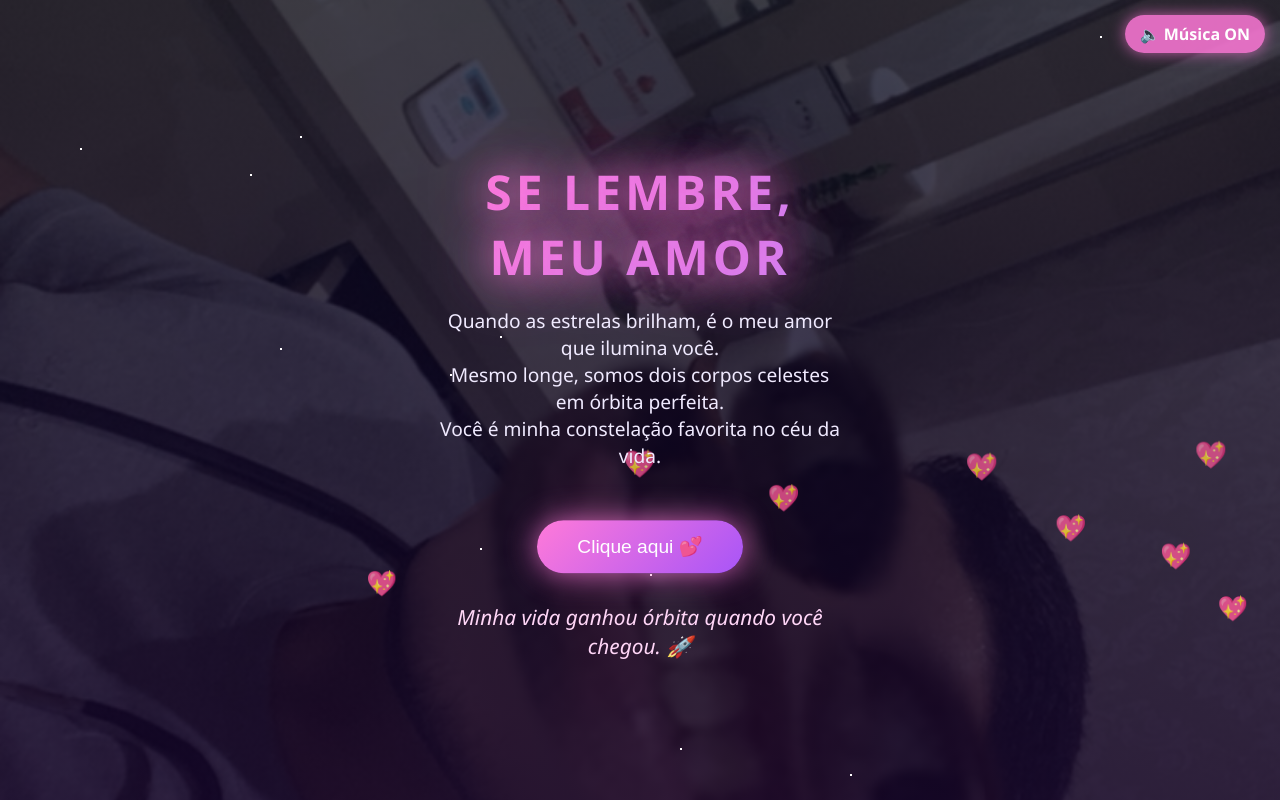
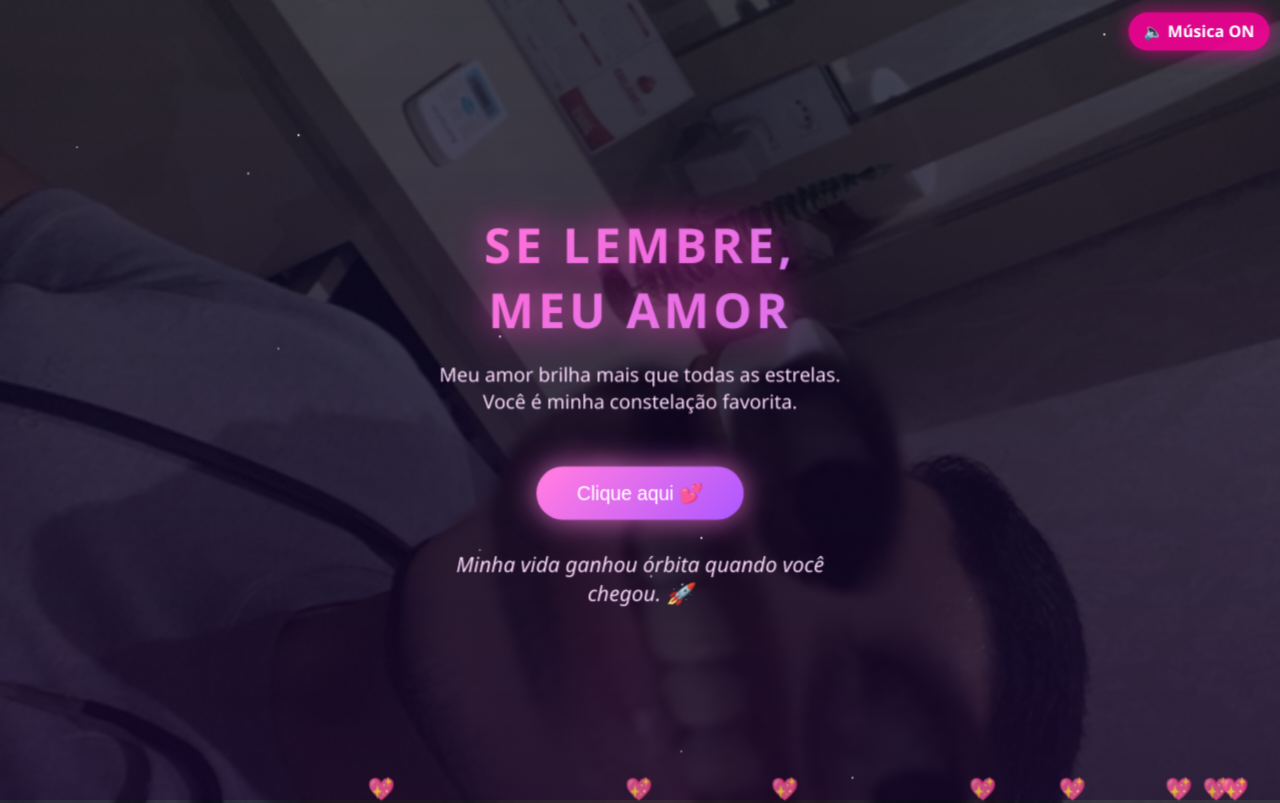
Before and after one commit to snowk30309-lab/Se-lembre-, a plain HTML site: page index.html in a window 1280 px wide. Both pictures are taken after a click on the button "Clique aqui 💕". Drawn offline with Linux system fonts and the light colour scheme.

Commit message:
Update index.html

```diff
--- a/index.html
+++ b/index.html
@@ -19,12 +19,13 @@
         rgba(20, 5, 40, 0.85)
       ),
       url("minha-foto.jpg.JPG") center/cover no-repeat;
-    animation: bgZoom 60s ease-in-out infinite alternate;
+    animation: bgPulse 10s ease-in-out infinite alternate;
   }
 
-  @keyframes bgZoom {
-    0% { background-size: cover; }
-    100% { background-size: 110% auto; }
+  @keyframes bgPulse {
+    0% { transform: scale(1); filter: brightness(1); }
+    50% { transform: scale(1.02); filter: brightness(1.1); }
+    100% { transform: scale(1); filter: brightness(1); }
   }
 
   /* ESTRELAS */
@@ -38,6 +39,7 @@
       500px 600px white, 700px 800px white, 900px 100px white,
       1100px 300px white, 1300px 500px white, 1500px 700px white;
     animation: animStars 60s linear infinite;
+    opacity: 0.8;
   }
 
   .stars2 {
@@ -45,6 +47,7 @@
       50px 150px white, 250px 350px white, 450px 550px white,
       650px 750px white, 850px 950px white, 1050px 1150px white;
     animation-duration: 90s;
+    opacity: 0.6;
   }
 
   .stars3 {
@@ -52,6 +55,7 @@
       80px 280px white, 280px 480px white, 480px 680px white,
       680px 880px white, 880px 1080px white;
     animation-duration: 120s;
+    opacity: 0.4;
   }
 
   @keyframes animStars {
@@ -67,6 +71,12 @@
     padding: 20px;
     max-width: 400px;
     margin: 0 auto;
+    animation: fadeIn 3s ease-in-out forwards;
+  }
+
+  @keyframes fadeIn {
+    0% { opacity: 0; transform: translateY(-50px); }
+    100% { opacity: 1; transform: translateY(-50%); }
   }
 
   .title {
@@ -79,27 +89,28 @@
     -webkit-text-fill-color: transparent;
     text-shadow: 0 0 35px rgba(255, 122, 217, 0.8);
     margin-bottom: 15px;
-    animation: pulseGlow 3s ease-in-out infinite;
+    animation: pulseGlow 2.5s ease-in-out infinite alternate;
   }
 
   @keyframes pulseGlow {
-    0%, 100% {
-      text-shadow:
-        0 0 25px rgba(255, 122, 217, 0.6),
-        0 0 50px rgba(255, 122, 217, 0.5);
-    }
-    50% {
-      text-shadow:
-        0 0 40px rgba(255, 122, 217, 1),
-        0 0 70px rgba(255, 122, 217, 0.9);
-    }
+    0% { text-shadow: 0 0 25px rgba(255,122,217,0.6), 0 0 50px rgba(255,122,217,0.5);}
+    50% { text-shadow: 0 0 50px rgba(255,0,150,1), 0 0 80px rgba(255,0,150,0.9);}
+    100% { text-shadow: 0 0 25px rgba(255,122,217,0.6), 0 0 50px rgba(255,122,217,0.5);}
   }
 
   .subtitle {
     font-size: 1.2em;
-    color: #f0eaff;
+    color: #ffd6f7;
     margin-bottom: 25px;
     line-height: 1.4;
+    animation: textShake 4s infinite;
+  }
+
+  @keyframes textShake {
+    0%, 100% { transform: rotate(0deg); }
+    25% { transform: rotate(-1deg); }
+    50% { transform: rotate(1deg); }
+    75% { transform: rotate(-1deg); }
   }
 
   button {
@@ -112,12 +123,12 @@
     font-size: 1.2em;
     box-shadow: 0 0 30px rgba(255,122,217,0.8);
     cursor: pointer;
-    transition: transform 0.3s ease;
+    transition: transform 0.3s ease, box-shadow 0.3s ease;
   }
 
   button:hover {
-    transform: scale(1.05);
-    box-shadow: 0 0 40px rgba(255, 122, 217, 1);
+    transform: scale(1.1) rotate(-2deg);
+    box-shadow: 0 0 50px rgba(255, 0, 150, 1);
   }
 
   .message {
@@ -128,13 +139,19 @@
     color: #ffd6f7;
     font-style: italic;
     user-select: none;
+    animation: fadeMessage 1.5s ease forwards;
+  }
+
+  @keyframes fadeMessage {
+    0% { opacity: 0; transform: translateY(20px);}
+    100% { opacity: 1; transform: translateY(0);}
   }
 
   .heart {
     position: absolute;
     bottom: 0;
     font-size: 22px;
-    animation: float 5s ease-in forwards;
+    animation: float 5s ease-in forwards, shake 0.5s infinite alternate;
     user-select: none;
     pointer-events: none;
   }
@@ -145,13 +162,20 @@
     100% { transform: translateY(-100vh) scale(0.8); opacity: 0; }
   }
 
+  @keyframes shake {
+    0%,100% { transform: translateX(0); }
+    25% { transform: translateX(-2px); }
+    50% { transform: translateX(2px); }
+    75% { transform: translateX(-2px); }
+  }
+
   /* Música controle */
   .audio-control {
     position: fixed;
     top: 15px;
     right: 15px;
     z-index: 999;
-    background: rgba(255, 122, 217, 0.85);
+    background: rgba(255, 0, 150, 0.85);
     border-radius: 50px;
     padding: 8px 15px;
     font-size: 1em;
@@ -159,12 +183,12 @@
     color: white;
     cursor: pointer;
     user-select: none;
-    box-shadow: 0 0 15px rgba(255, 122, 217, 0.7);
+    box-shadow: 0 0 20px rgba(255, 0, 150, 0.7);
     transition: background-color 0.3s ease;
   }
 
   .audio-control:hover {
-    background: rgba(255, 122, 217, 1);
+    background: rgba(255, 0, 150, 1);
   }
 </style>
 </head>
@@ -178,9 +202,8 @@
 <div class="container">
   <h1 class="title">Se lembre, meu amor</h1>
   <p class="subtitle">
-    Quando as estrelas brilham, é o meu amor que ilumina você.<br>
-    Mesmo longe, somos dois corpos celestes em órbita perfeita.<br>
-    Você é minha constelação favorita no céu da vida.
+    Meu amor brilha mais que todas as estrelas.<br>
+    Você é minha constelação favorita.
   </p>
 
   <button onclick="mostrarMensagem()">Clique aqui 💕</button>
@@ -188,11 +211,11 @@
   <div class="message" id="message"></div>
 </div>
 
-<!-- Controle de música -->
-<div class="audio-control" id="audioControl">🔈 Música ON</div>
+<div class="audio-control" id="audioControl">🔇 Música OFF</div>
 
 <audio id="musica" loop>
   <source src="https://cdn.pixabay.com/download/audio/2022/03/22/audio_6db3db9d42.mp3?filename=soft-romantic-piano-7142.mp3" type="audio/mp3" />
+  <source src="https://cdn.pixabay.com/download/audio/2022/03/22/audio_6db3db9d42.ogg" type="audio/ogg" />
   Seu navegador não suporta áudio.
 </audio>
 
@@ -206,14 +229,29 @@
     "Minha vida ganhou órbita quando você chegou. 🚀",
   ];
 
+  const audio = document.getElementById('musica');
+  const audioControl = document.getElementById('audioControl');
+  let musicaTocando = false;
+
   function mostrarMensagem() {
-    // Mensagem aleatória
     const msg = mensagens[Math.floor(Math.random() * mensagens.length)];
-    document.getElementById("message").innerText = msg;
+    const messageDiv = document.getElementById("message");
+    messageDiv.style.opacity = 0;
+    setTimeout(() => {
+      messageDiv.innerText = msg;
+      messageDiv.style.opacity = 1;
+    }, 150);
 
-    // Cria múltiplos corações para mais animação
     for (let i = 0; i < 8; i++) {
-      criarCoracao(i * 150);
+      criarCoracao(i * 100);
+    }
+
+    // Tocar música apenas após interação (compatível iOS/Android)
+    if (!musicaTocando) {
+      audio.volume = 0.15;
+      audio.play().catch(() => console.log("Interação necessária para tocar áudio"));
+      musicaTocando = true;
+      audioControl.innerText = '🔈 Música ON';
     }
   }
 
@@ -227,24 +265,15 @@
     setTimeout(() => heart.remove(), 5000);
   }
 
-  // Música background
-  const audio = document.getElementById('musica');
-  const audioControl = document.getElementById('audioControl');
-
-  // Tocar automaticamente (muted para não bloquear autoplay em alguns navegadores)
-  audio.volume = 0.15;
-  audio.play().catch(() => {
-    // se não puder tocar sem interação, fica parado até clicar botão
-    audioControl.innerText = '🔇 Música OFF (clique para ativar)';
-  });
-
   audioControl.addEventListener('click', () => {
-    if(audio.paused){
-      audio.play();
+    if (audio.paused) {
+      audio.play().catch(() => console.log("Interação necessária para tocar áudio"));
       audioControl.innerText = '🔈 Música ON';
+      musicaTocando = true;
     } else {
       audio.pause();
       audioControl.innerText = '🔇 Música OFF';
+      musicaTocando = false;
     }
   });
 </script>
```
